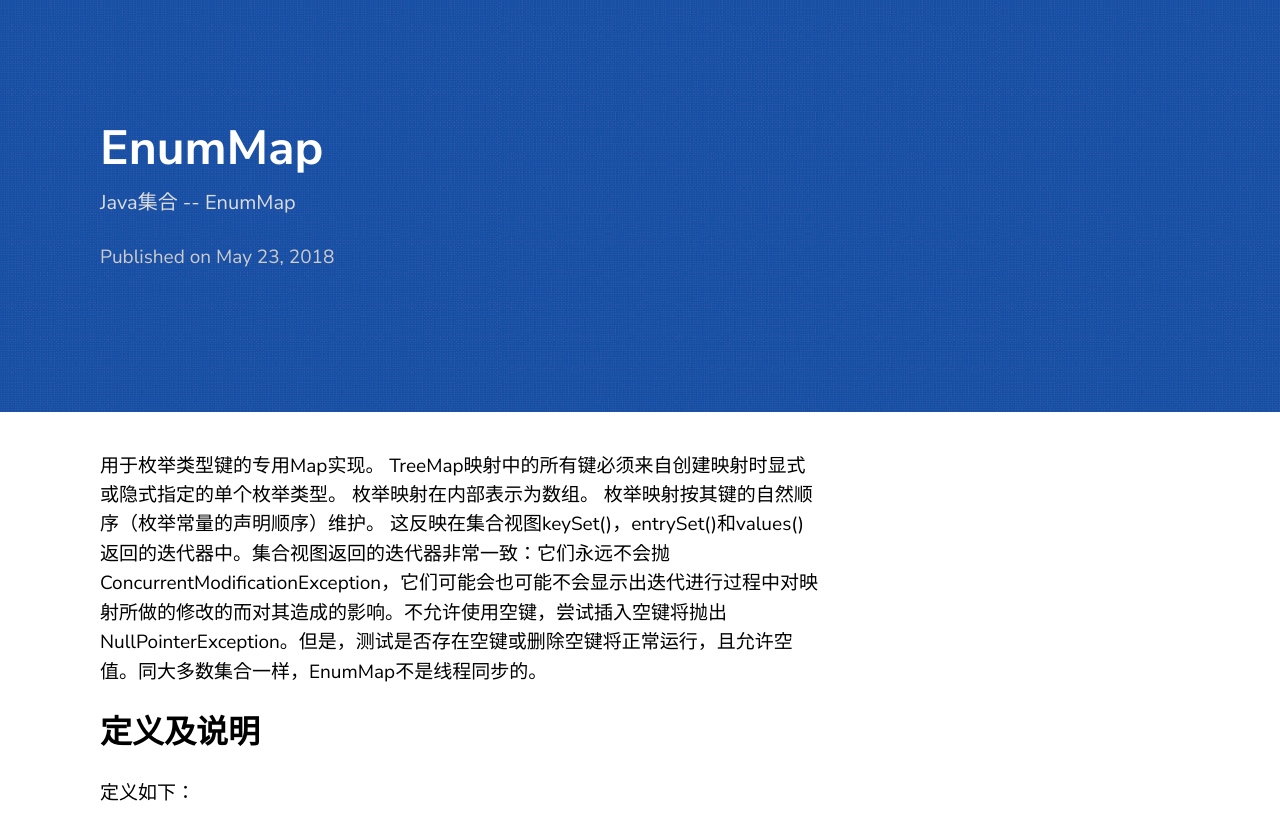
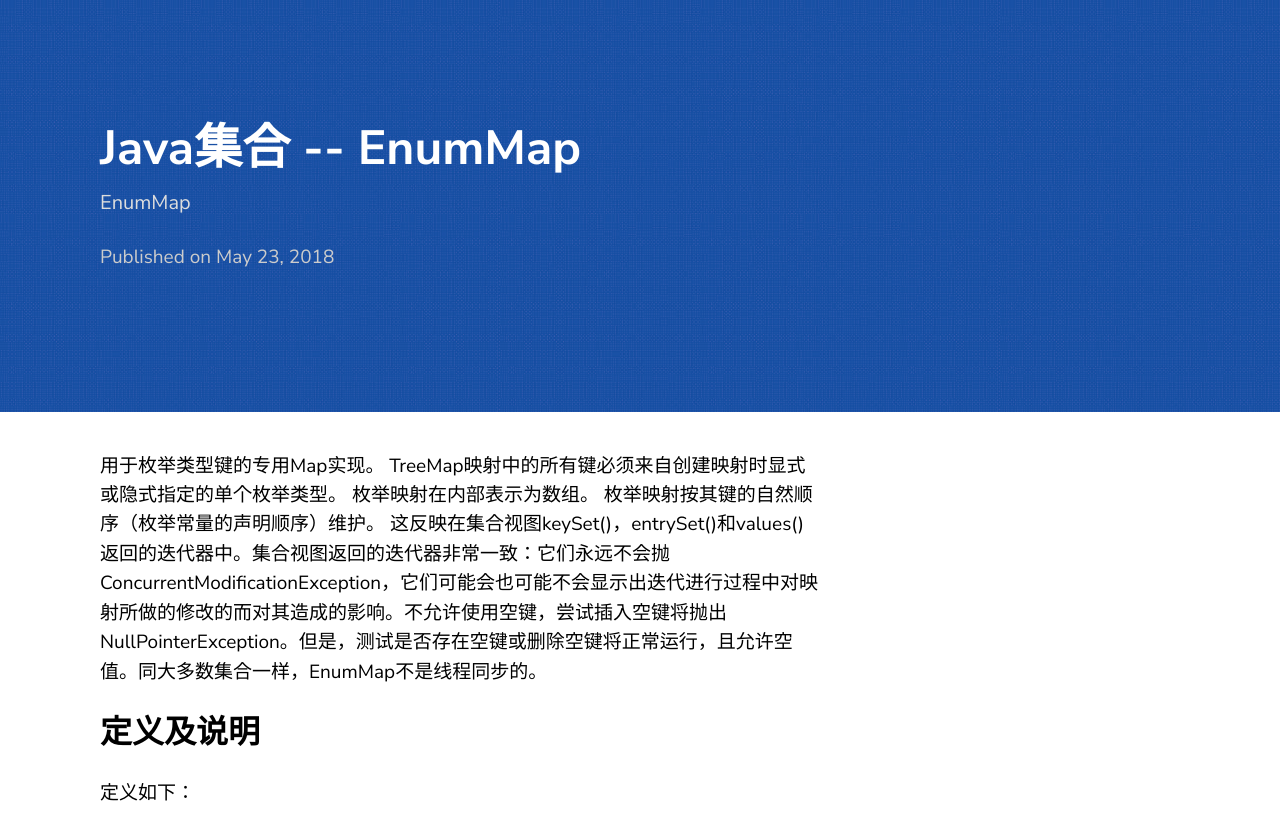
Before and after one commit to swz1993/swz1993.github.io, a Jekyll site: the page built from _posts/2019-05-23-EnumMap.markdown, in a window 1280 px wide and 900 px high. Shown: the top 840 px of the window. Built offline with Jekyll 4.4.1, drawn with Linux system fonts in a browser that asks for light colours.

```diff
--- a/_posts/2019-05-23-EnumMap.markdown
+++ b/_posts/2019-05-23-EnumMap.markdown
@@ -1,8 +1,8 @@
 ---
 layout: post
-title:  "EnumMap"
+title:  "Java集合 -- EnumMap"
 date:   2018-05-23 21:03:36 +0530
-description: Java集合 -- EnumMap
+description: EnumMap
 ---
 用于枚举类型键的专用Map实现。 TreeMap映射中的所有键必须来自创建映射时显式或隐式指定的单个枚举类型。 枚举映射在内部表示为数组。 枚举映射按其键的自然顺序（枚举常量的声明顺序）维护。 这反映在集合视图keySet()，entrySet()和values()返回的迭代器中。集合视图返回的迭代器非常一致：它们永远不会抛ConcurrentModificationException，它们可能会也可能不会显示出迭代进行过程中对映射所做的修改的而对其造成的影响。不允许使用空键，尝试插入空键将抛出NullPointerException。但是，测试是否存在空键或删除空键将正常运行，且允许空值。同大多数集合一样，EnumMap不是线程同步的。
 
```
